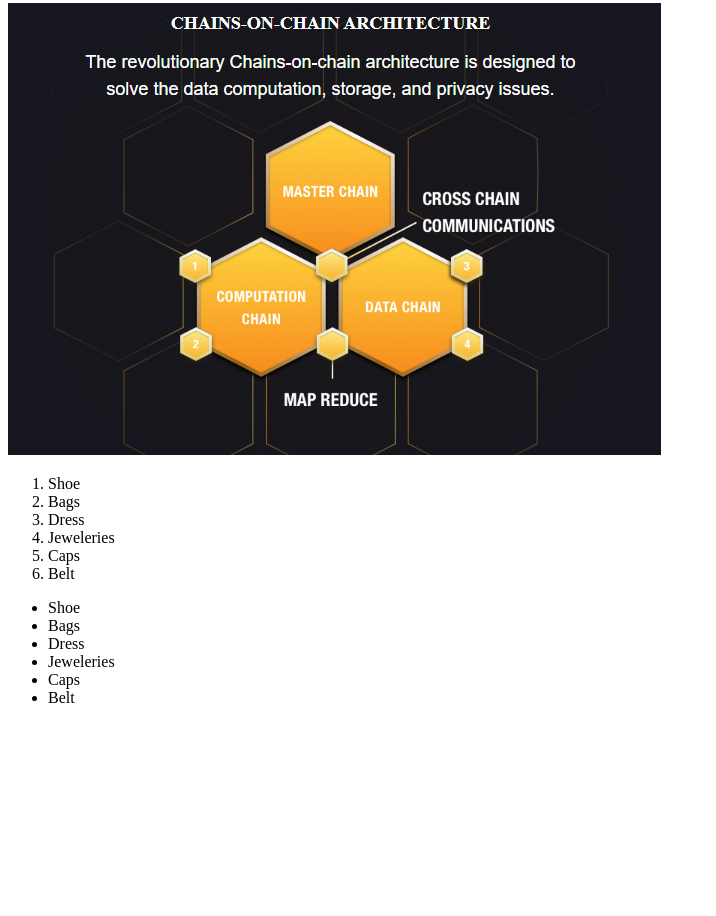
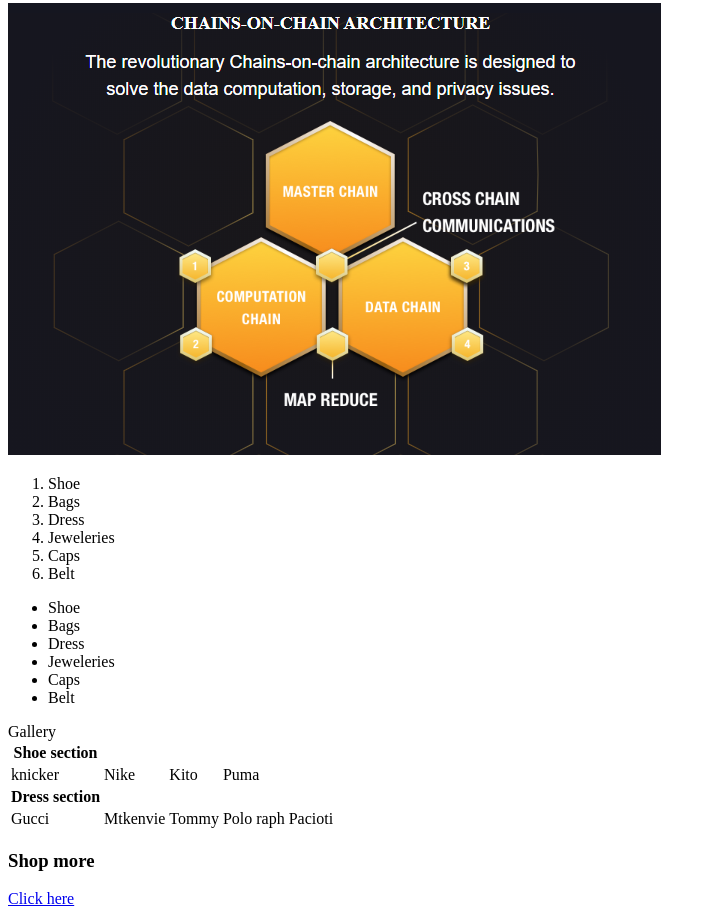
Before and after one commit to bobeu/frontendTutorial, a plain HTML site: page index.html in a window 1280 px wide. Shown: the part 424-1340 px from the top of the page, without its empty margins (0-716 px from the left). Before the commit the page ends 1147 px from the top, so only its background shows below. Drawn offline with Linux system fonts and the light colour scheme.

Commit message:
Updated the index.html file

```diff
--- a/index.html
+++ b/index.html
@@ -51,5 +51,34 @@
             </div>
         </div>
     </section>
+
+    <section>
+        <table>
+            <thead>Gallery</thead>
+            <th>Shoe section</th>
+            <tr>
+                <td>knicker</td>
+                <td>Nike</td>
+                <td>Kito</td>
+                <td>Puma</td>
+            </tr>
+            <th>Dress section</th>
+            <tr>
+                <td>Gucci</td>
+                <td>Mtkenvie</td>
+                <td>Tommy</td>
+                <td>Polo raph</td>
+                <td>Pacioti</td>
+            </tr>
+            <!-- Create more table data and include in then some shopping items - 4 columns for table row -->
+        </table>
+    </section>
+
+    <section>
+        <div>
+            <h3>Shop more</h3>
+            <a href="http://google.com">Click here</a>
+        </div>
+    </section>
 </body>
 </html>
```
